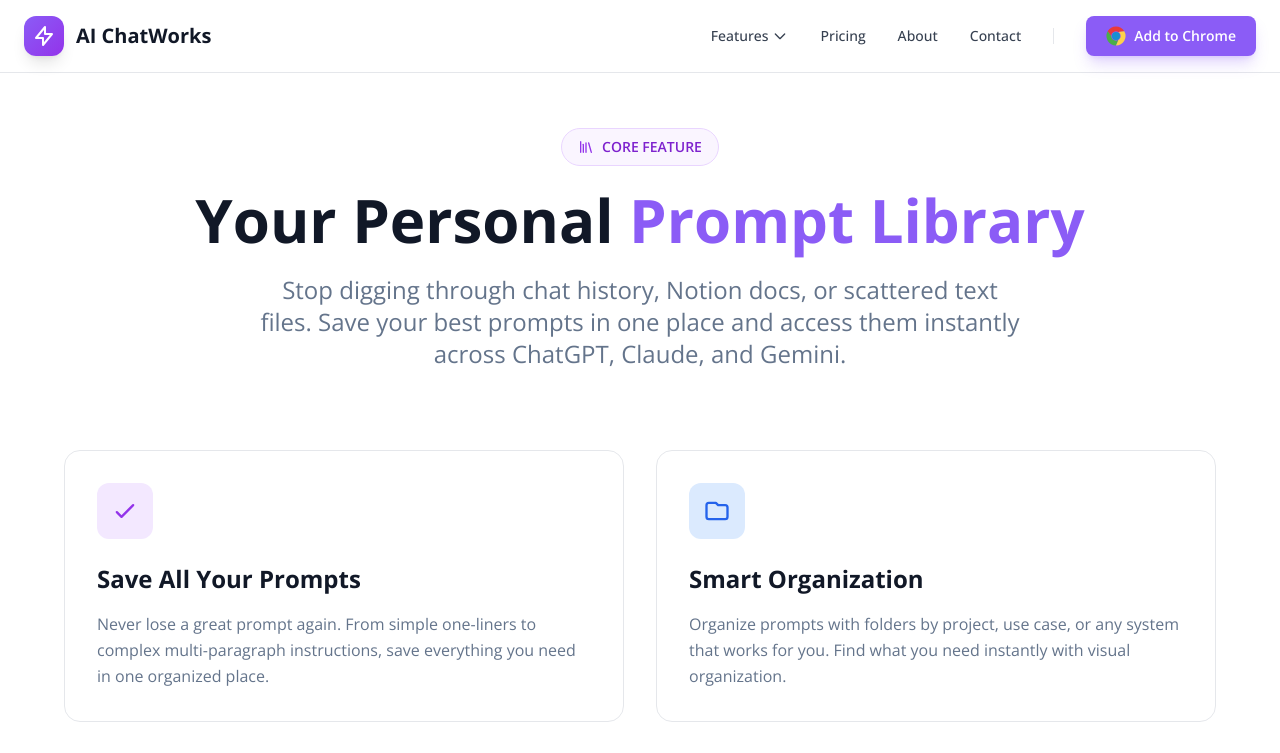
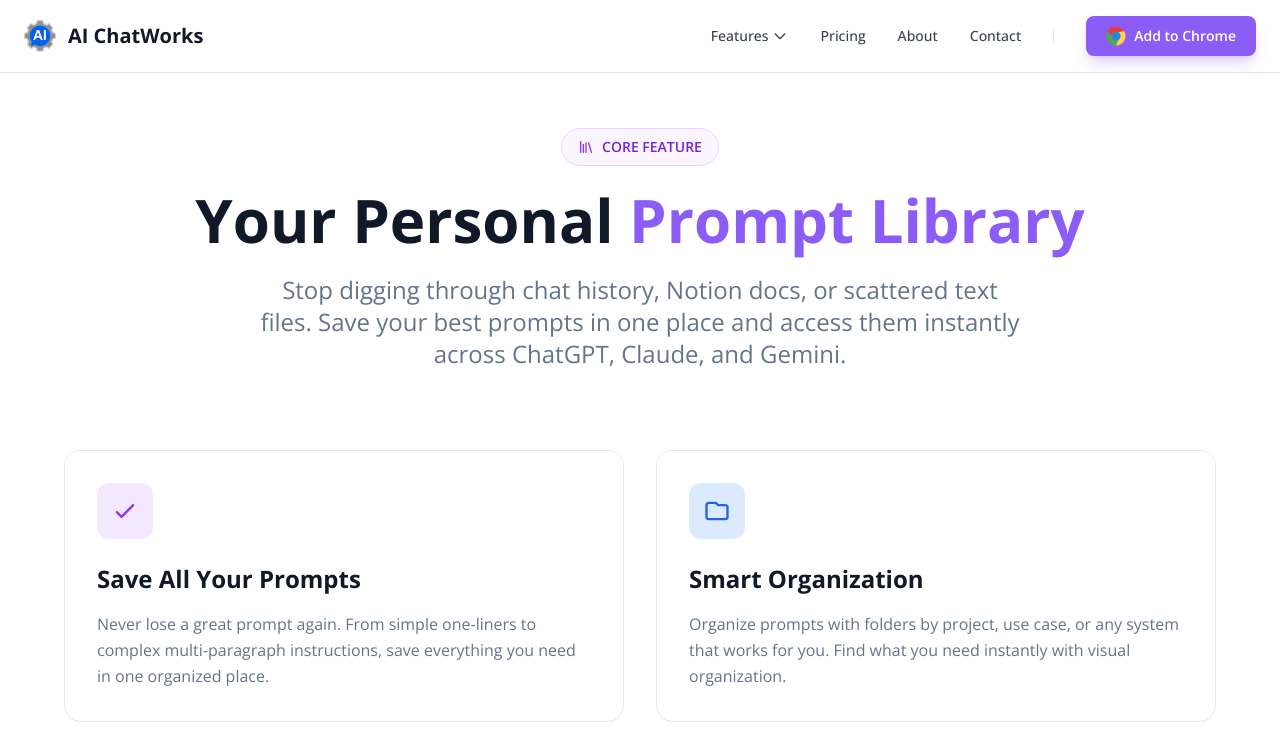
Before and after one commit to roeymit84/ai-chatworks-website, a Next.js app: page /features/prompt-library in a window 1280 px wide. Shown: the top 753 px of the page. Built offline with nearby package versions, Linux system fonts and the light colour scheme.

Commit message:
Add files via upload

```diff
--- a/components/Navbar.jsx
+++ b/components/Navbar.jsx
@@ -16,11 +16,15 @@
         <div className="flex items-center justify-between">
           {/* Logo */}
           <Link href="/" className="flex items-center gap-3 group">
-            <div className="w-10 h-10 bg-gradient-to-br from-brand-purple to-purple-600 rounded-xl flex items-center justify-center shadow-lg group-hover:shadow-brand-purple/25 transition-all">
-              <svg className="w-6 h-6 text-white" fill="none" stroke="currentColor" viewBox="0 0 24 24">
-                <path strokeLinecap="round" strokeLinejoin="round" strokeWidth={2} d="M13 10V3L4 14h7v7l9-11h-7z" />
-              </svg>
-            </div>
+            <img
+              alt="AI ChatWorks"
+              loading="lazy"
+              width="32"
+              height="32"
+              decoding="async"
+              className="w-8 h-8"
+              src="/images/AI_ChatWorks.svg"
+            />
             <span className="text-xl font-bold text-brand-dark">AI ChatWorks</span>
           </Link>
 
```
